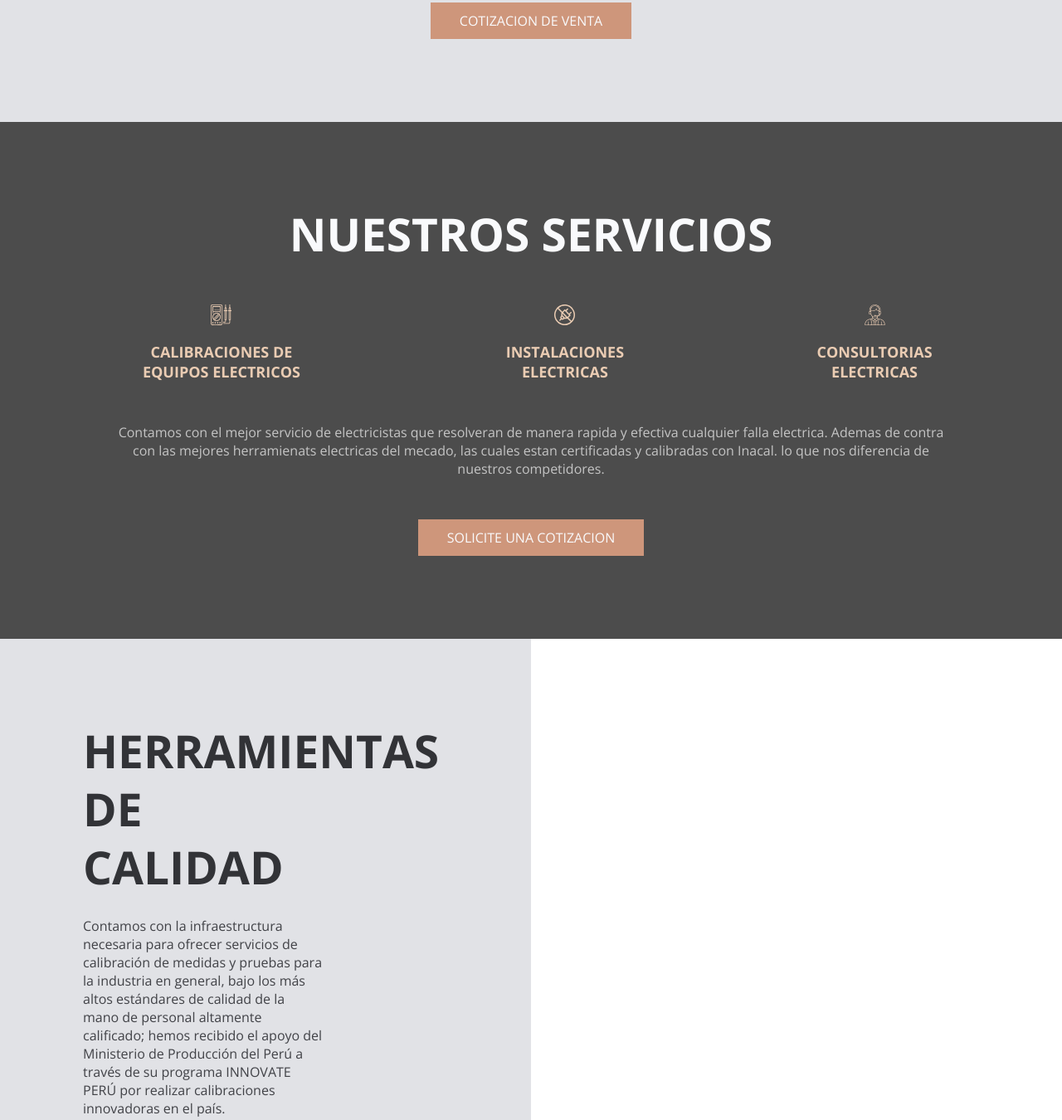
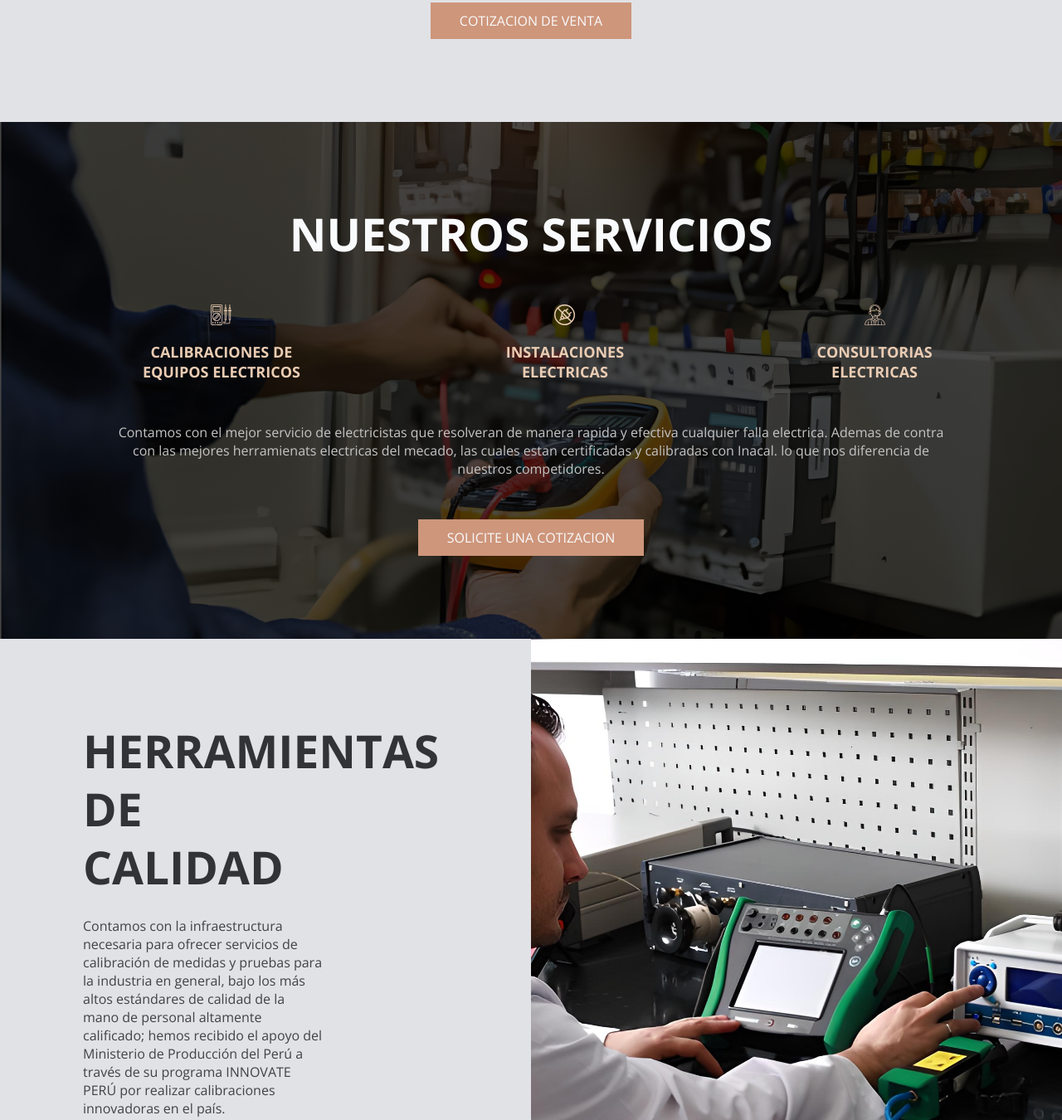
Before and after one commit to Angel079815/proyec, a plain HTML site: page index.html in a window 1280 px wide. Shown: the part 1411-2761 px from the top of the page at 83% size. Drawn offline with nearby package versions, Linux system fonts and the light colour scheme.

Commit message:
Update Inicio.css

```diff
--- a/recusos/css/Inicio.css
+++ b/recusos/css/Inicio.css
@@ -190,7 +190,7 @@ body {
     background-image: linear-gradient(
         rgba(0,0,0,0.7),
         rgba(0,0,0,0.7)),
-        url(recusos/css/imagenes/Inicio/IM2.png);
+        url(https://github.com/Angel079815/proyec/blob/vers1/recusos/css/imagenes/Inicio/IM2.png);
     background-position: center center;
     background-repeat: no-repeat;
     background-size: cover;
@@ -247,7 +247,7 @@ body {
 }
 
 .general-2{
-    background-image: url(recusos/css/imagenes/Inicio/coffe-1.png);
+    background-image: url(https://github.com/Angel079815/proyec/blob/vers1/recusos/css/imagenes/Inicio/coffe-1.png);
     background-position: center center;
     background-repeat: no-repeat;
     background-size: cover;
@@ -255,7 +255,7 @@ body {
 }
 
 .general-3 {
-    background-image: url(recusos/css/imagenes/Inicio/coffee-2.png);
+    background-image: url(https://github.com/Angel079815/proyec/blob/vers1/recusos/css/imagenes/Inicio/coffee-2.png);
     background-position: center center;
     background-repeat: no-repeat;
     background-size: cover;
```
